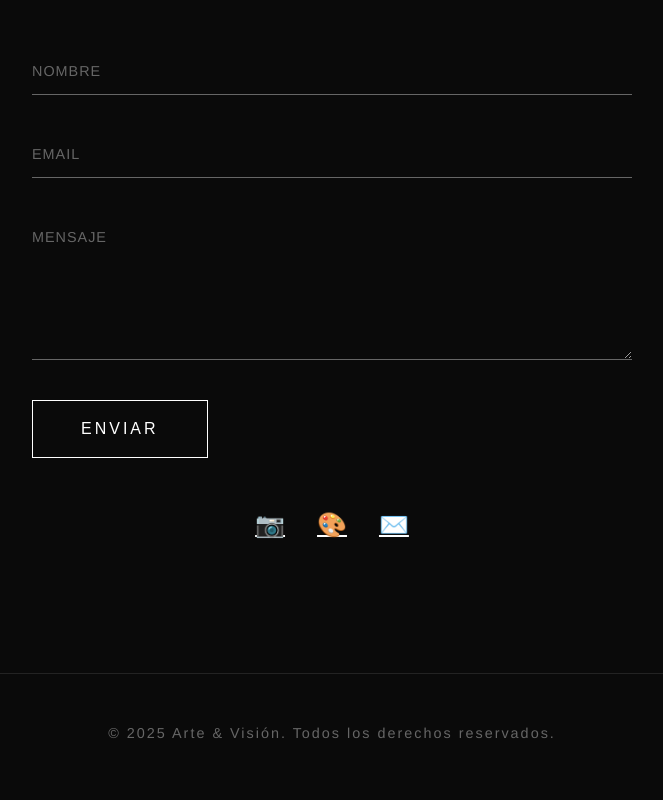
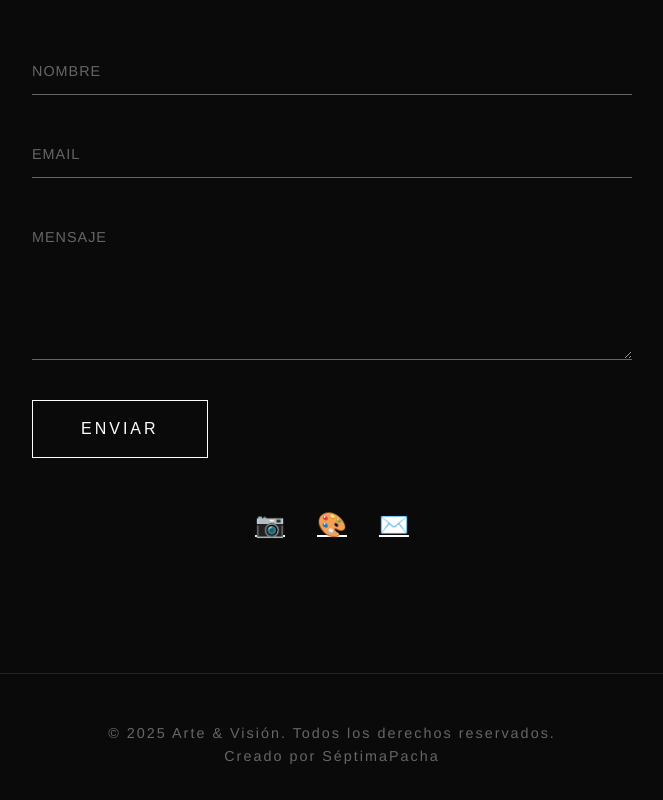
Before and after one commit to nalialma/Plantilla-art., a plain HTML site: page index.html in a window 1280 px wide. Shown: the part 2723-3523 px from the top of the page, without its empty margins (308-971 px from the left). Drawn offline with Linux system fonts and the light colour scheme.

Commit message:
Add creator credit to footer in index.html

```diff
--- a/index.html
+++ b/index.html
@@ -720,6 +720,7 @@
     <!-- Footer -->
     <footer>
         <p>&copy; 2025 Arte & Visión. Todos los derechos reservados.</p>
+        <p> Creado por SéptimaPacha </p>
     </footer>
 
     <!-- Modal -->
```
